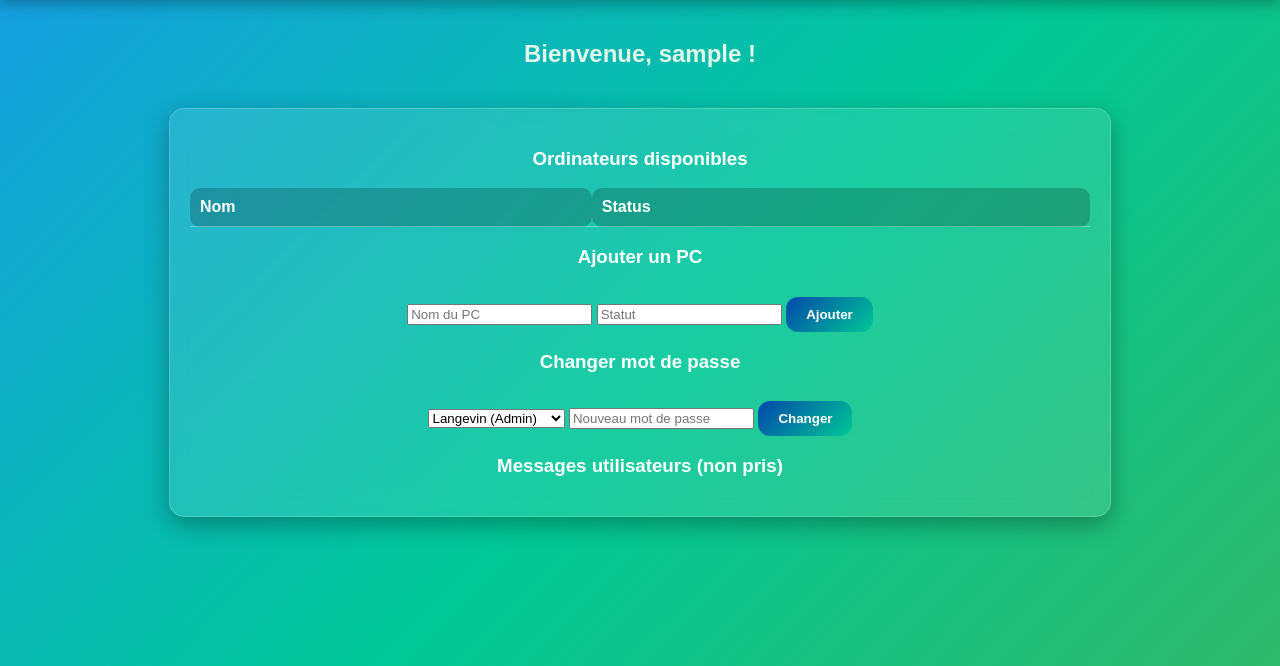
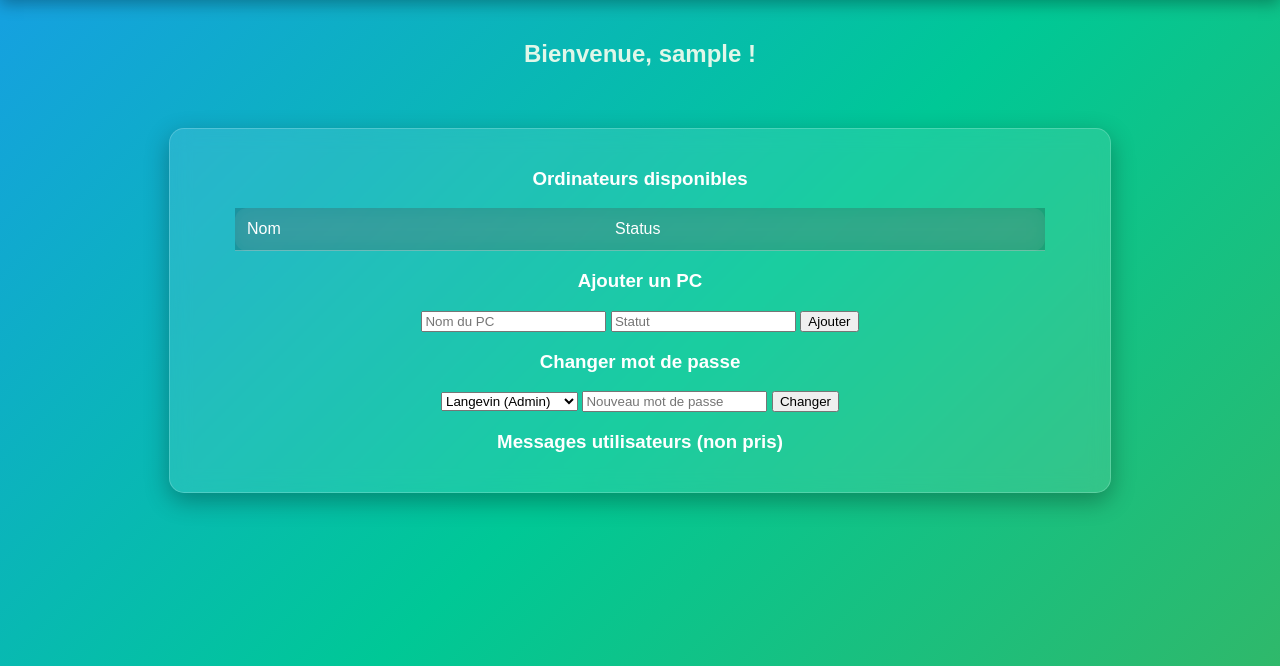
Before and after one commit to Pier-Alexis/Ctrl-Alt-Revendre, a Flask app: page /dashboard in a window 1280 px wide. Shown: the part 134-800 px from the top of the page. Run offline with Flask 3, Linux system fonts and the light colour scheme; the visitor is signed in with stand-in values (Sample User, id 1); lists and menus that the app fills with data are empty.

Commit message:
Update style.css

```diff
--- a/static/style.css
+++ b/static/style.css
@@ -21,7 +21,7 @@ body {
     display: flex;
     justify-content: space-between;
     align-items: center;
-    background: linear-gradient(135deg, #0047ab, #1e90ff); /* uniquement bleu */
+    background: linear-gradient(135deg, #0047ab, #1e90ff);
     padding: 20px;
     box-shadow: 0 4px 15px rgba(0, 0, 0, 0.3);
     position: sticky;
@@ -47,6 +47,7 @@ body {
     font-weight: bold;
     transition: all 0.3s ease-in-out;
     box-shadow: 0 4px 10px rgba(0, 0, 0, 0.25);
+    margin-left: 10px;
 }
 
 .login-btn:hover {
@@ -103,7 +104,7 @@ body {
 
 /* --- DASHBOARD ADMIN --- */
 .table-container {
-    margin: 20px auto;
+    margin: 40px auto;
     padding: 20px;
     max-width: 900px;
     border-radius: 20px;
@@ -112,48 +113,28 @@ body {
     -webkit-backdrop-filter: blur(15px);
     border: 1px solid rgba(255,255,255,0.2);
     box-shadow: 0 8px 25px rgba(0,0,0,0.3);
-    transition: all 0.3s ease;
+    text-align: center;
 }
 
 .table-container table {
-    width: 100%;
+    width: 90%;
+    margin: 0 auto;
     border-collapse: collapse;
-    margin-bottom: 15px;
+    background: rgba(255,255,255,0.05);
+    border-radius: 12px;
+    backdrop-filter: blur(10px);
 }
 
 .table-container th, .table-container td {
-    padding: 10px;
+    padding: 12px;
     border-bottom: 1px solid rgba(255,255,255,0.3);
     text-align: left;
+    color: white;
+    font-weight: normal;
 }
 
 .table-container th {
     background: rgba(0,0,0,0.2);
-    border-radius: 10px;
-}
-
-/* --- MESSAGES ADMIN --- */
-.flash {
-    margin:5px;
-    padding:5px 10px;
-    border-radius:10px;
-    background: rgba(255,255,255,0.2);
-    color: #fff;
-    display: inline-block;
-    transition: all 0.3s ease;
-}
-
-.flash button {
-    background: rgba(0,200,150,0.5);
-    border:none;
-    border-radius:5px;
-    padding:3px 8px;
-    cursor:pointer;
-    transition: all 0.2s ease;
-}
-
-.flash button:hover {
-    transform: scale(1.1);
 }
 
 /* --- CHAT MESSAGES --- */
@@ -181,7 +162,6 @@ body {
     background: rgba(0,200,150,0.25);
 }
 
-/* --- INPUT CHAT --- */
 .chat-input {
     width: calc(100% - 24px);
     padding: 12px;
@@ -192,23 +172,26 @@ body {
     background: rgba(255,255,255,0.8);
 }
 
-/* --- BOUTONS AJOUT/CHANGER --- */
-.table-container button {
-    margin-top: 10px;
-    padding: 10px 20px;
-    border-radius: 12px;
-    border: none;
-    background: linear-gradient(135deg, #0047ab, #00c896);
-    color: white;
-    font-weight: bold;
-    cursor: pointer;
+/* --- FLASH MESSAGES --- */
+.flash {
+    margin:5px;
+    padding:5px 10px;
+    border-radius:10px;
+    background: rgba(255,255,255,0.2);
+    color: #fff;
+    display: inline-block;
     transition: all 0.3s ease;
 }
 
-.table-container button:hover {
-    transform: scale(1.05);
+.flash button {
+    background: rgba(0,200,150,0.5);
+    border:none;
+    border-radius:5px;
+    padding:3px 8px;
+    cursor:pointer;
+    transition: all 0.2s ease;
 }
 
-/* --- FLASH MESSAGES --- */
-.flash.success { background: rgba(0,200,150,0.4); }
-.flash.error { background: rgba(255,50,50,0.4); }
+.flash button:hover {
+    transform: scale(1.1);
+}
```
